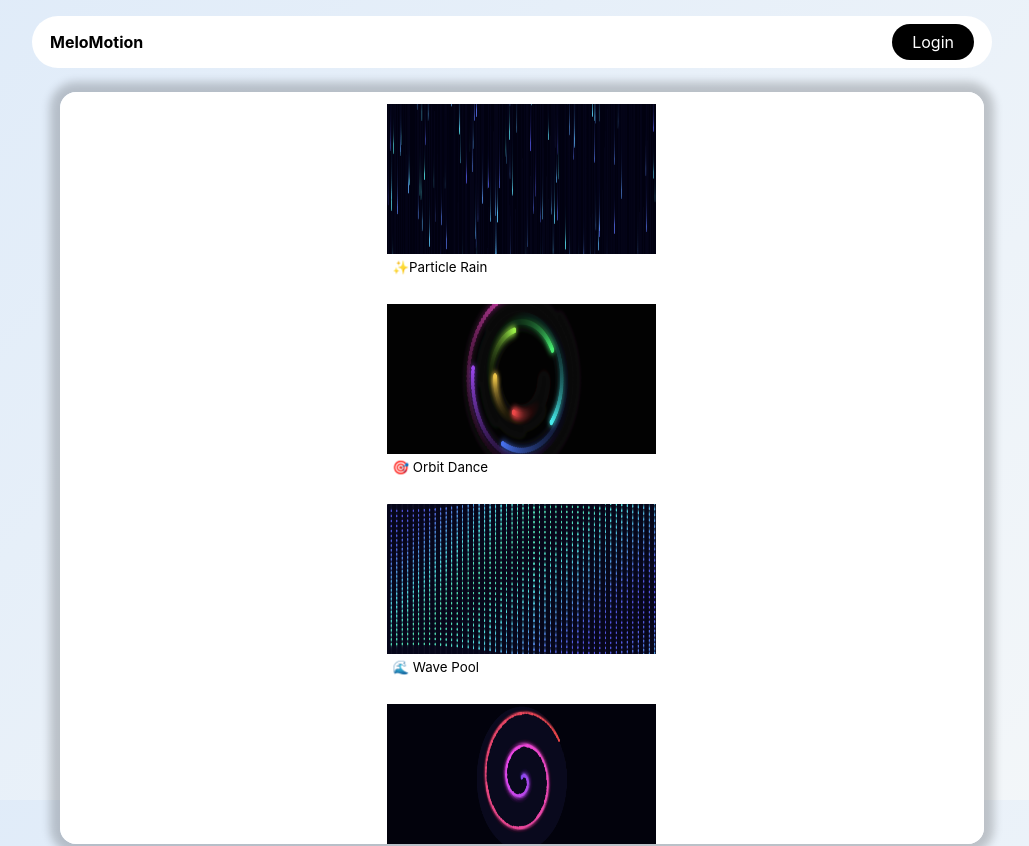
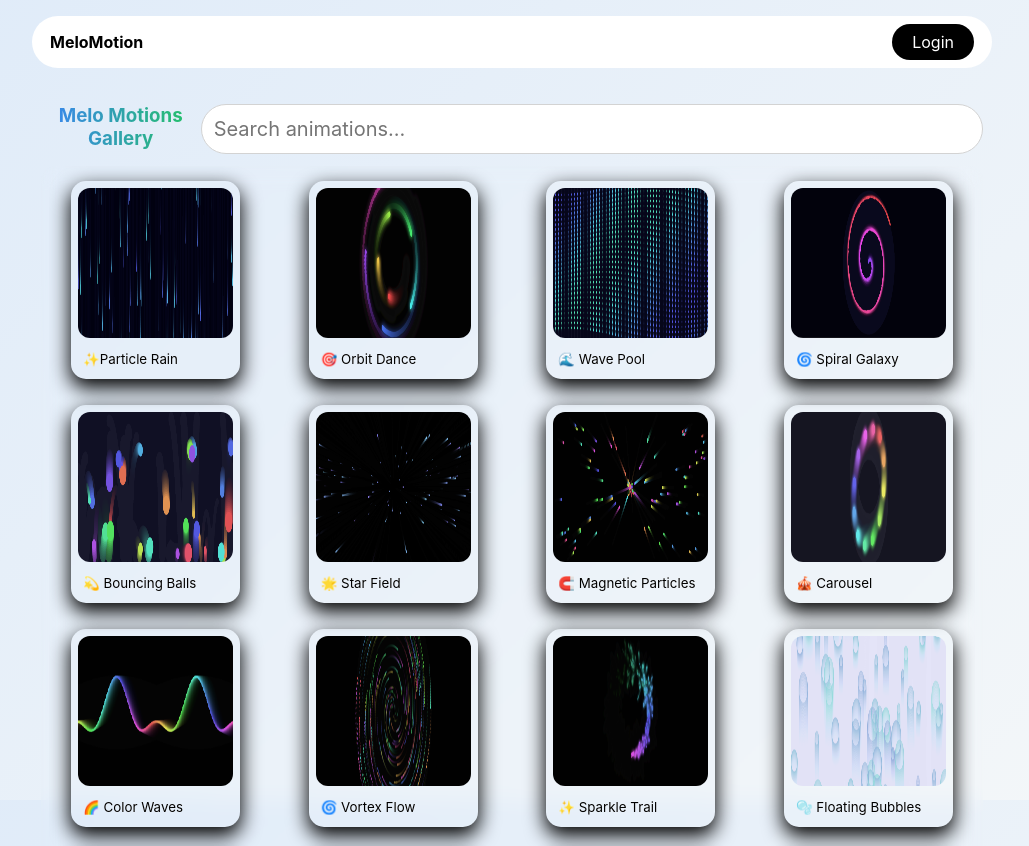
Before and after one commit to ABHISHEK-7455-coder/Oddly-Animation, a React (Vite) app: page /gallery in a window 1280 px wide. Shown: the top 846 px of the page, without its empty margins (128-1157 px from the left). Built offline with nearby package versions, Linux system fonts and the light colour scheme.

Commit message:
update changes

```diff
--- a/src/components/Animation.css
+++ b/src/components/Animation.css
@@ -11,20 +11,27 @@
 .container {
     display: flex;
     height: 100%;
-    /* flex-direction: column-reverse; */
-    padding: 20px 0px 0px 20px;
+    flex-direction: column;
+    padding: 20px 0px 0px 0px;
 }
 
 .search-box {
     padding: 0px;
-    margin-bottom: 16px;
-    width: 100%;
+    margin: 12px auto;
+    width: 95%;
     color: white;
+    display: flex;
+}
+
+.search-box h3 {
+    background: linear-gradient(90deg, #3b82f6, #22c55e);
+    -webkit-background-clip: text;
+    -webkit-text-fill-color: transparent;
 }
 
 .search-box input {
     width: 100%;
-    padding: 16px;
+    padding: 12px;
     border-radius: 40px;
     border: 1px solid lightgray;
     font-size: 14px;
@@ -88,16 +95,14 @@
 /* Sidebar */
 .sidebar {
     width: 95%;
-    background: white;
+    background-color: transparent;
     backdrop-filter: blur(10px);
     padding: 0px 8px 0px 8px;
     overflow-x: auto;
-    box-shadow: 0px 0px 10px 10px rgba(0, 0, 0, 0.2);
-    /* border: 1px solid #0A0A0A; */
     border-radius: 16px;
     margin: auto;
-    display: grid;
-    grid-template-rows: 1fr 1fr;
+    /* display: grid;
+    grid-template-columns: 1fr 1fr 1fr; */
     scrollbar-width: none;
     height: 94vh;
 }
@@ -115,17 +120,17 @@
 }
 
 .animations {
-    width: 300px;
-    padding: 0px 0px;
+    width: 100%;
+    padding: 10px 0px;
     overflow-x: auto;
     margin-top: 0px;
     margin-left: 20px;
     margin-bottom: 50px;
     margin-right: 20px;
     margin: auto;
-    display: flex;
-    flex-direction: column;
-    gap: 0px;
+    display: grid;
+    grid-template-columns: 1fr 1fr 1fr 1fr;
+    gap: 24px;
     scrollbar-width: none;
     border-radius: 16px;
 }
@@ -302,18 +307,23 @@
 
 /* Animation Buttons */
 .animation-btn {
-    width: 95%;
-    height: 50%;
+    width: 80%;
+    height: 100%;
     padding: 8px 8px;
     margin: 4px auto;
     /* background: rgba(255, 255, 255, 0.1); */
     /* color: #764ba2; */
+    box-shadow: 0px 8px 20px black;
     border: none;
     border-radius: 16px;
     cursor: pointer;
     display: flex;
     flex-direction: column;
     justify-content: space-between;
+}
+
+.animation-btn img {
+    border-radius: 12px;
 }
 
 .animation-btn.active {
@@ -375,15 +385,19 @@
 
 .back-btn {
     position: absolute;
-    top: 20px;
-    right: 20px;
-    background: #667eea;
+    top: 93px;
+    right: 190px;
+    /* background: #667eea; */
     color: #fff;
     padding: 10px 15px;
-    border-radius: 0px;
+    border-radius: 8px;
     border: none;
     cursor: pointer;
     font-weight: 600;
+}
+
+.back-btn:hover {
+    font-size: 14px;
 }
 
 @media (max-width: 1024px) {
--- a/src/components/Animation.jsx
+++ b/src/components/Animation.jsx
@@ -110,7 +110,7 @@ const Animation = () => {
         if (isAudioPlaying && anim.audio) {
             audioRef.current = new Audio(anim.audio);
             audioRef.current.loop = true;
-      audioRef.current.play().catch(() => {});
+            audioRef.current.play().catch(() => { });
         }
 
         const state = anim.init(canvas, config);
@@ -144,9 +144,19 @@ const Animation = () => {
     return (
         <div className="main-container">
 
+
+
             {/* ================= CARDS VIEW ================= */}
             {!showAnimationView && (
                 <div className="container">
+                    <div className="search-box">
+                        <h3>Melo Motions Gallery</h3>
+                        <input
+                            placeholder="Search animations..."
+                            value={search}
+                            onChange={(e) => setSearch(e.target.value)}
+                        />
+                    </div>
                     <div className="sidebar">
                         <div className="animations">
                             {filteredAnimations.map((anim) => (
@@ -171,14 +181,6 @@ const Animation = () => {
             {showAnimationView && (
                 <div className="container">
                     <div className="canvas-area">
-
-            <div className="search-box">
-              <input
-                placeholder="Search animations..."
-                value={search}
-                onChange={(e) => setSearch(e.target.value)}
-              />
-            </div>
 
                         {!isPlayingSaved ? (
                             <canvas ref={canvasRef} className="animation-canvas" />
```
Lines whose indentation alone changed are shown as unchanged.
